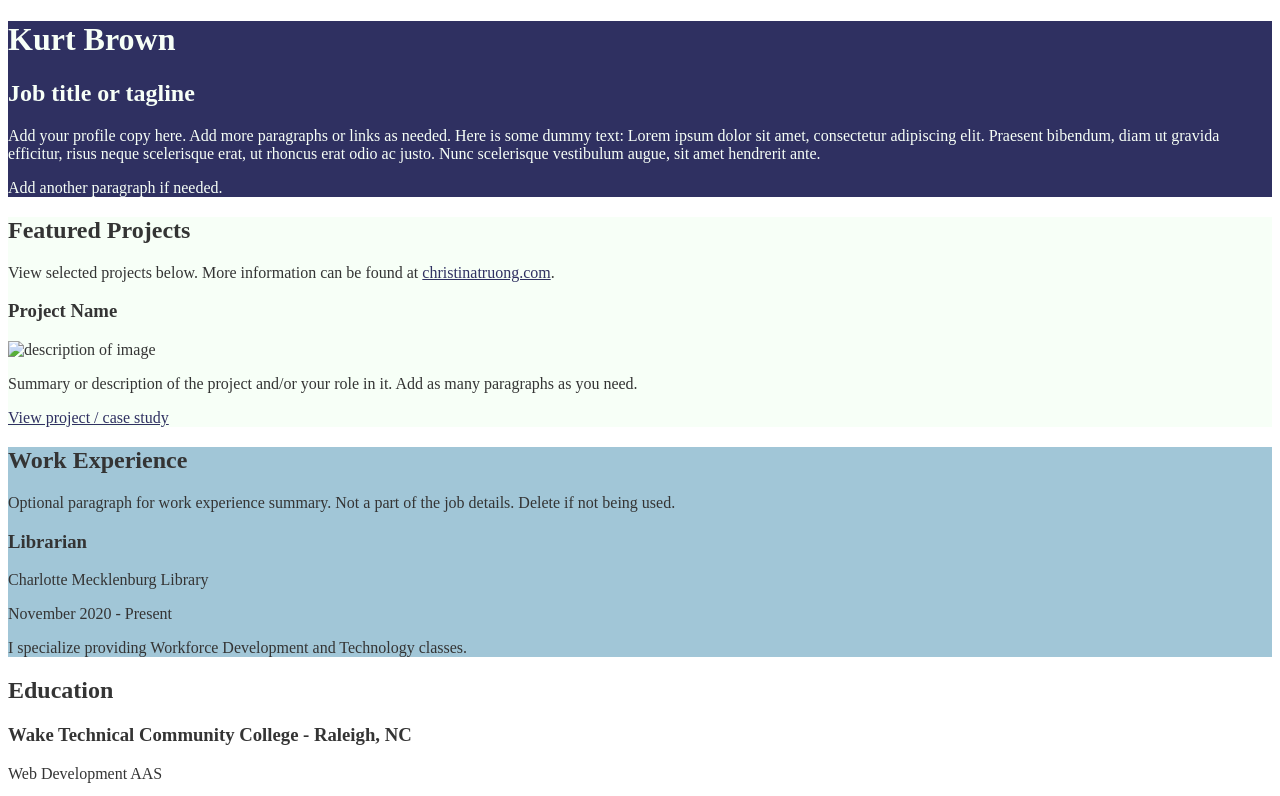
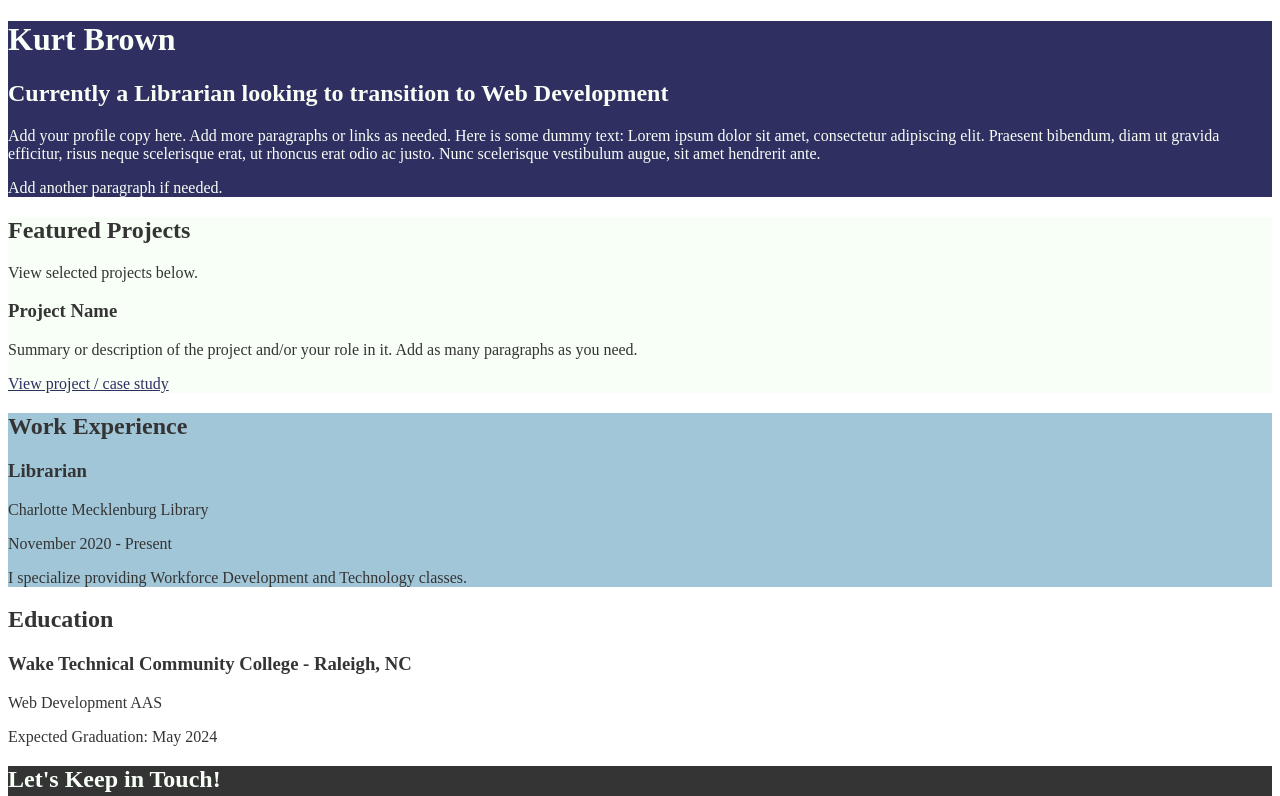
Before and after one commit to klbrown13/WEB210, a plain HTML site: page index.html in a window 1280 px wide. Shown: the top 796 px of the page. Drawn offline with Linux system fonts and the light colour scheme.

Commit message:
Update index.html

```diff
--- a/index.html
+++ b/index.html
@@ -11,7 +11,7 @@
       <!-- ***********************  ABOUT / PROFILE  *********************** -->
       <header>
         <h1>Kurt Brown</h1>
-        <h2>Job title or tagline</h2>
+        <h2>Currently a Librarian looking to transition to Web Development</h2>
 
         <p>Add your profile copy here. Add more paragraphs or links as needed. Here is some dummy text: Lorem ipsum dolor sit amet, consectetur adipiscing elit. Praesent bibendum, diam ut gravida efficitur, risus neque scelerisque erat, ut rhoncus erat odio ac justo. Nunc scelerisque vestibulum augue, sit amet hendrerit ante.</p>
         <p>Add another paragraph if needed.</p>
@@ -20,12 +20,12 @@
       <!-- ********************  PROJECTS / PORTFOLIO  ********************* -->
       <section class="projects">
         <h2>Featured Projects</h2>
-        <p>View selected projects below. More information can be found at <a href="http://christinatruong.com">christinatruong.com</a>.</p>
+        <p>View selected projects below. </p>
 
         <!-- Copy the whole <section> block to add more projects. -->
         <section>
           <h3>Project Name</h3>
-          <img src="project-thumbnail.png" alt="description of image">
+
           <p>Summary or description of the project and/or your role in it. Add as many paragraphs as you need.</p>
           <a href="#" target="_blank">View project / case study</a>
         </section>
@@ -35,7 +35,7 @@
       <!-- ***********************  WORK EXPERIENCE  *********************** -->
       <section class="work-experience">
         <h2>Work Experience</h2>
-        <p>Optional paragraph for work experience summary. Not a part of the job details. Delete if not being used.</p>
+
 
         <!-- Copy this whole <section> block to add more jobs. -->
         <section>
```
